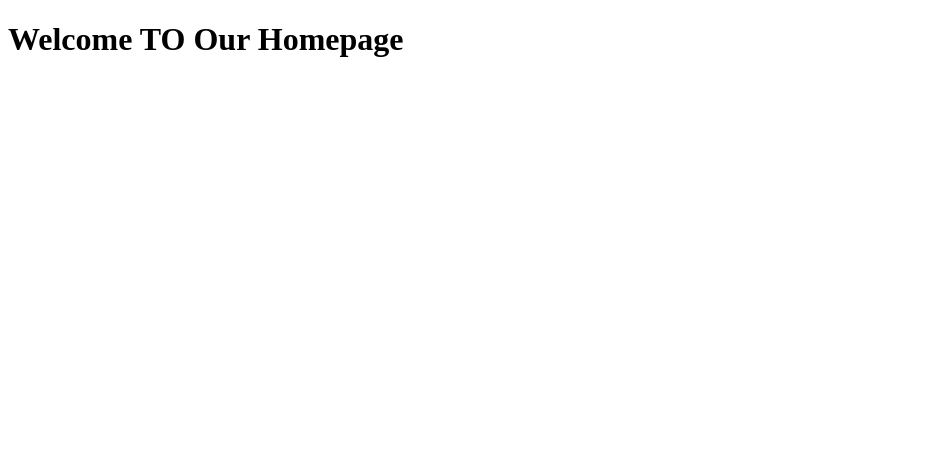
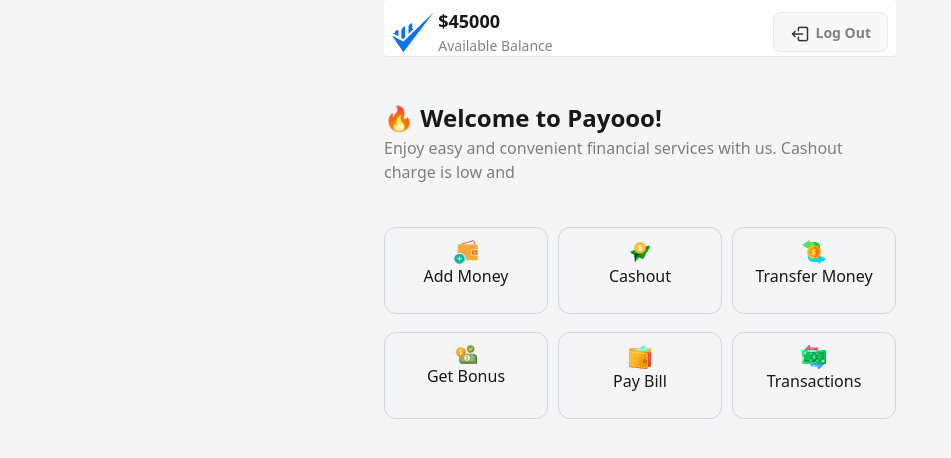
Before and after one commit to Anonnya01/payoo-app-with-DOM, a plain HTML site: page home.html in a window 1280 px wide. Shown: the whole page, without its empty margins (0-951 px from the left). Drawn offline with nearby package versions, Linux system fonts and the light colour scheme.

Commit message:
Layout one style done

```diff
--- a/home.html
+++ b/home.html
@@ -3,9 +3,81 @@
   <head>
     <meta charset="UTF-8" />
     <meta name="viewport" content="width=device-width, initial-scale=1.0" />
+    <!-- daisyUI -->
+    <link
+      href="https://cdn.jsdelivr.net/npm/daisyui@5"
+      rel="stylesheet"
+      type="text/css"
+    />
+    <!-- tailwind -->
+    <script src="https://cdn.jsdelivr.net/npm/@tailwindcss/browser@4"></script>
+    <!-- font awesome -->
+    <link
+      rel="stylesheet"
+      href="https://cdnjs.cloudflare.com/ajax/libs/font-awesome/7.0.0/css/all.min.css"
+      integrity="sha512-DxV+EoADOkOygM4IR9yXP8Sb2qwgidEmeqAEmDKIOfPRQZOWbXCzLC6vjbZyy0vPisbH2SyW27+ddLVCN+OMzQ=="
+      crossorigin="anonymous"
+      referrerpolicy="no-referrer"
+    />
     <title>home</title>
   </head>
-  <body>
-    <h1>Welcome TO Our Homepage</h1>
+  <body class="bg-[#F4F5F7] h-[100vh] ">
+    <!-- nav -->
+    <nav
+      class="min-h-[50px] flex justify-between items-center pt-2 px-2
+      max-w-lg mx-auto bg-white border-b border-gray-200 rounded-sm"
+    >
+      <div class="flex justify-center items-center">
+        <img src="assets/Group.png" class="h-[40px]" alt="" />
+        <div class="ml-1">
+          <h2 class="text-[18px] font-extrabold">$<span>45000</span></h2>
+          <p class="text-[#08080880] text-[14px]">Available Balance</p>
+        </div>
+      </div>
+      <div>
+        <button class="btn rounded-lg text-[#08080880] text-[14px]">
+          <img
+            src="assets/loginlogo.png"
+            class="pt-[3px] brightness-50"
+            alt=""
+          />
+          Log Out
+        </button>
+      </div>
+    </nav>
+
+    <!-- Layout -->
+     <div class="max-w-lg mx-auto mt-[43px]">
+      <h1 class="text-[24px] font-bold">🔥 Welcome to Payooo!</h1>
+      <p class="text-[#08080880] text-[16px]">Enjoy easy and convenient financial services with us. Cashout charge is low and </p>
+     </div>
+     <!-- cards -->
+      <div class="min-h-[200px]  grid grid-cols-3 max-w-lg mx-auto mt-[43px] gap-[10px] ">
+
+        <div class=" text-center p-3 border-gray-300 border-1 rounded-xl mb-2">
+             <img src="assets/wallet1.png" class="mx-auto" alt="">
+             <h2>Add Money</h2>
+        </div>
+        <div class=" text-center p-3 border-gray-300 border-1 rounded-xl mb-2">
+             <img src="assets/send1.png" class="mx-auto" alt="">
+             <h2>Cashout</h2>
+        </div>
+        <div class=" text-center p-3 border-gray-300 border-1 rounded-xl mb-2">
+             <img src="assets/money1.png" class="mx-auto" alt="">
+             <h2>Transfer Money</h2>
+        </div>
+        <div class=" text-center p-3 border-gray-300 border-1 rounded-xl  mb-2">
+             <img src="assets/bonus1.png" class="mx-auto" alt="">
+             <h2>Get Bonus</h2>
+        </div>
+        <div class=" text-center p-3 border-gray-300 border-1 rounded-xl mb-2">
+             <img src="assets/purse1.png" class="mx-auto" alt="">
+             <h2>Pay Bill</h2>
+        </div>
+        <div class="border-gray-300 border-1 rounded-xl text-center p-3 mb-2">
+             <img src="assets/transaction1.png" class="mx-auto" alt="">
+             <h2>Transactions</h2>
+        </div>
+      </div>
   </body>
 </html>
```
Also changed, not shown: assets/loginlogo.png (added).
